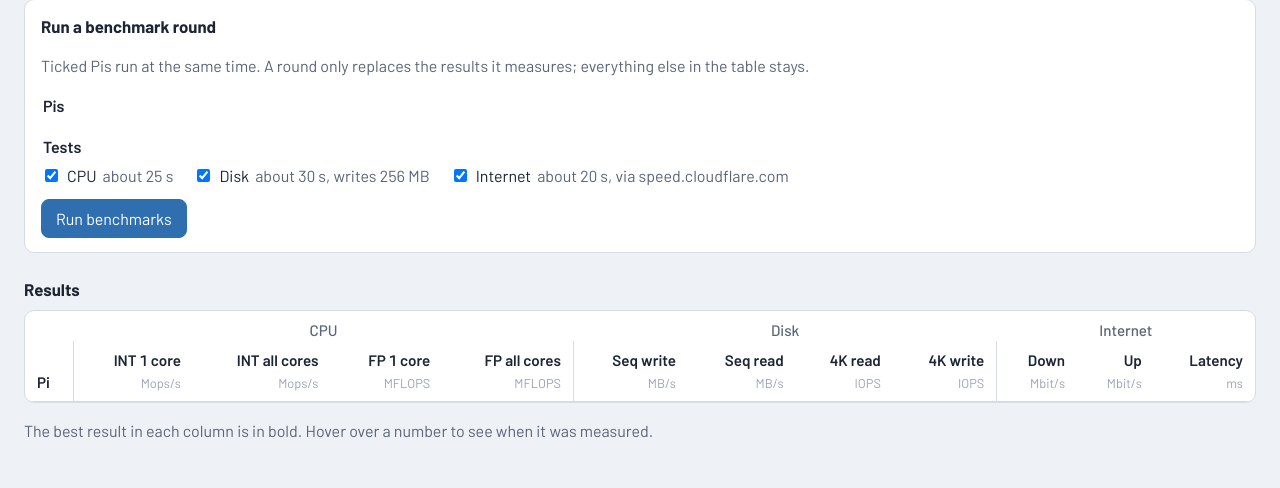
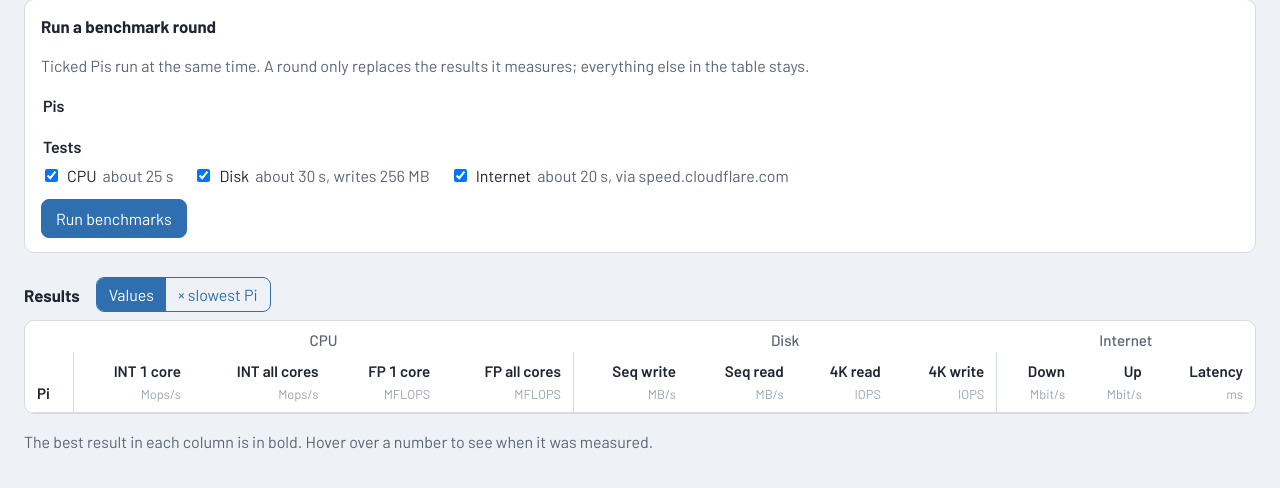
Before and after one commit to automaticdai/rpi-dashboard, a Python web app: template dashboard/rpidash_dashboard/templates/bench.html in a window 1280 px wide. Shown: the part 87-575 px from the top of the page. Run offline with Jinja, Linux system fonts and the light colour scheme; the template is opened without the code that fills it, so the values that code supplies are empty.

Commit message:
feat(dashboard): toggle benchmark table between values and multiples of the slowest Pi
Co-Authored-By: Claude Opus 5.5 <noreply@anthropic.com>

```diff
--- a/dashboard/rpidash_dashboard/static/app.js
+++ b/dashboard/rpidash_dashboard/static/app.js
@@ -418,7 +418,16 @@ function when(iso) {
   return iso ? new Date(iso).toLocaleString([], { dateStyle: "medium", timeStyle: "short" }) : "";
 }
 
-function benchCell(group, key, digits, best) {
+// Benchmark table view: raw values, or each column relative to its lowest-performing Pi (1.0×).
+let benchView = "values";
+try { benchView = localStorage.getItem("benchView") === "relative" ? "relative" : "values"; } catch { /* private mode */ }
+
+function relativeTo(key, v, worst) {
+  // Higher is better everywhere except latency, where the worst is the highest value.
+  return LOWER_IS_BETTER.has(key) ? worst / v : v / worst;
+}
+
+function benchCell(group, key, digits, best, worst) {
   if (!group) return `<td class="num empty">–</td>`;
   const v = group[key];
   if (typeof v !== "number") {
@@ -428,21 +437,27 @@ function benchCell(group, key, digits, best) {
   }
   const stale = group.error ? ` Last run failed: ${group.error}` : "";
   const cls = v === best ? "num best" : "num";
-  return `<td class="${cls}" title="Measured ${esc(when(group.measured))}.${esc(stale)}">${v.toLocaleString(undefined, { maximumFractionDigits: digits })}</td>`;
+  const raw = v.toLocaleString(undefined, { maximumFractionDigits: digits });
+  const shown = benchView === "relative" && worst
+    ? `${relativeTo(key, v, worst).toLocaleString(undefined, { minimumFractionDigits: 1, maximumFractionDigits: 1 })}×`
+    : raw;
+  const tip = benchView === "relative" ? `${raw}. ` : "";
+  return `<td class="${cls}" title="${esc(tip)}Measured ${esc(when(group.measured))}.${esc(stale)}">${shown}</td>`;
 }
 
 function renderBenchTable(rows, running) {
-  const best = {};
+  const best = {}, worst = {};
   for (const [g, k] of BENCH_COLS) {
-    const vals = rows.map((r) => r.results[g] && r.results[g][k]).filter((v) => typeof v === "number");
+    const vals = rows.map((r) => r.results[g] && r.results[g][k]).filter((v) => typeof v === "number" && v > 0);
     if (vals.length > 1) best[k] = LOWER_IS_BETTER.has(k) ? Math.min(...vals) : Math.max(...vals);
+    if (vals.length) worst[k] = LOWER_IS_BETTER.has(k) ? Math.max(...vals) : Math.min(...vals);
   }
   $("#bench-table tbody").innerHTML = rows.map((r) => {
     const run = running[r.id];
     const note = run ? `<span class="running">${run.unreachable ? "waiting for the Pi" : `running ${TEST_NAME[run.current] || ""}`}</span>` : "";
     const cpu = r.results.cpu;
     const sub = cpu && cpu.compiler ? `<span class="unit" title="${esc(cpu.compiler)}">${esc(r.model || "")}</span>` : `<span class="unit">${esc(r.model || "")}</span>`;
-    return `<tr><th scope="row">${esc(r.hostname)} ${note}<br>${sub}</th>${BENCH_COLS.map(([g, k, d]) => benchCell(r.results[g], k, d, best[k])).join("")}</tr>`;
+    return `<tr><th scope="row">${esc(r.hostname)} ${note}<br>${sub}</th>${BENCH_COLS.map(([g, k, d]) => benchCell(r.results[g], k, d, best[k], worst[k])).join("")}</tr>`;
   }).join("");
 }
 
@@ -462,12 +477,28 @@ function bench() {
   let pollTimer;
   const ticked = (sel) => [...document.querySelectorAll(sel)].filter((i) => i.checked).map((i) => i.value);
 
+  let lastTable = null;
+  document.querySelectorAll(".results-head .seg button").forEach((b) => {
+    b.setAttribute("aria-pressed", String(b.dataset.view === benchView));
+    b.addEventListener("click", () => {
+      benchView = b.dataset.view;
+      try { localStorage.setItem("benchView", benchView); } catch { /* fine */ }
+      document.querySelectorAll(".results-head .seg button").forEach((x) => x.setAttribute("aria-pressed", String(x === b)));
+      $("#bench-note").textContent = benchView === "relative"
+        ? "Each column is divided by its lowest-performing Pi (1.0×); for latency, lower latency gives a higher ×. Hover over a number for the measured value."
+        : "The best result in each column is in bold. Hover over a number to see when it was measured.";
+      if (lastTable) renderBenchTable(lastTable.rows, lastTable.running);
+    });
+  });
+  if (benchView === "relative") document.querySelector('.results-head .seg button[data-view="relative"]').click();
+
   async function refresh() {
     clearTimeout(pollTimer);
     let pis = [], table;
     try { [pis, table] = await Promise.all([api("GET", "/api/pis"), api("GET", "/api/bench")]); }
     catch (e) { toast(`Couldn't load benchmarks: ${e.message}`); pollTimer = setTimeout(refresh, 10000); return; }
     tickList($("#bench-pis"), pis, "pi", false);
+    lastTable = table;
     renderBenchTable(table.rows, table.running);
     const n = Object.keys(table.running).length;
     $("#bench-run").disabled = n > 0;
--- a/dashboard/rpidash_dashboard/static/style.css
+++ b/dashboard/rpidash_dashboard/static/style.css
@@ -128,7 +128,7 @@ main { padding: 24px; max-width: 1400px; margin: 0 auto; }
 .ticks input[type="number"] { width: 4.5rem; padding: 3px 6px; border: 1px solid var(--line); border-radius: 6px; background: var(--bg); }
 #bench-progress { margin-left: 12px; }
 .results { margin-bottom: 24px; }
-.results h2 { margin-bottom: 8px; }
+.results-head { display: flex; align-items: center; gap: 16px; margin-bottom: 8px; }
 .table-scroll { overflow-x: auto; background: var(--panel); border: 1px solid var(--line); border-radius: var(--radius); }
 table.bench { border-collapse: collapse; width: 100%; font-size: .95rem; }
 table.bench th, table.bench td { padding: 8px 12px; border-bottom: 1px solid var(--line); white-space: nowrap; }
--- a/dashboard/rpidash_dashboard/templates/bench.html
+++ b/dashboard/rpidash_dashboard/templates/bench.html
@@ -23,7 +23,12 @@
 </section>
 
 <section class="results">
-  <h2>Results</h2>
+  <div class="results-head">
+    <h2>Results</h2>
+    <div class="seg" role="group" aria-label="Show results as">
+      <button type="button" data-view="values" aria-pressed="true">Values</button><button type="button" data-view="relative">× slowest Pi</button>
+    </div>
+  </div>
   <div class="table-scroll">
     <table id="bench-table" class="bench">
       <thead>
@@ -41,7 +46,7 @@
       <tbody></tbody>
     </table>
   </div>
-  <p class="muted">The best result in each column is in bold. Hover over a number to see when it was measured.</p>
+  <p class="muted" id="bench-note">The best result in each column is in bold. Hover over a number to see when it was measured.</p>
 </section>
 
 {% endblock %}
```
